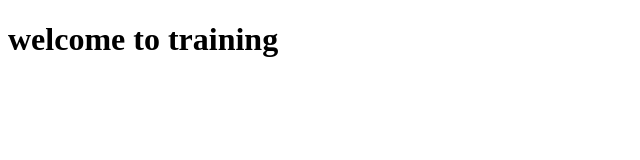
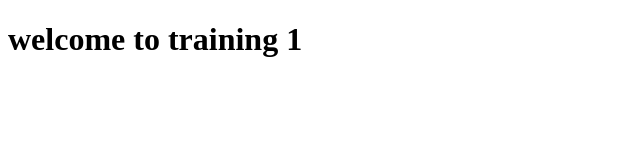
Before and after one commit to killerdota/firstrepo, a plain HTML site: page index.html in a window 1280 px wide. Shown: the full height of the page, 0-640 px from the left. Drawn offline with Linux system fonts and the light colour scheme.

Commit message:
uPdated index.html

```diff
--- a/index.html
+++ b/index.html
@@ -7,7 +7,7 @@
     <title>Document</title>
 </head>
 <body>
-    <h1> welcome to training</h1>
+    <h1> welcome to training 1</h1>
 
 </body>
 </html>
```
